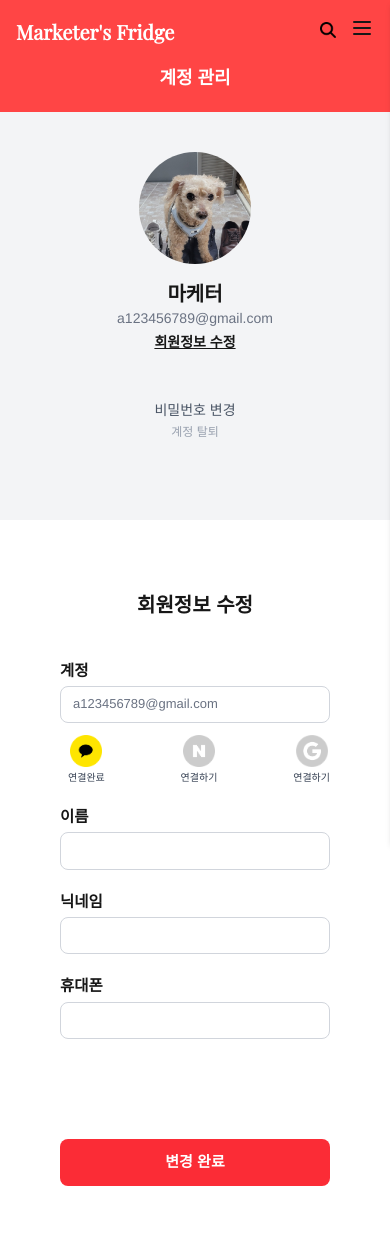
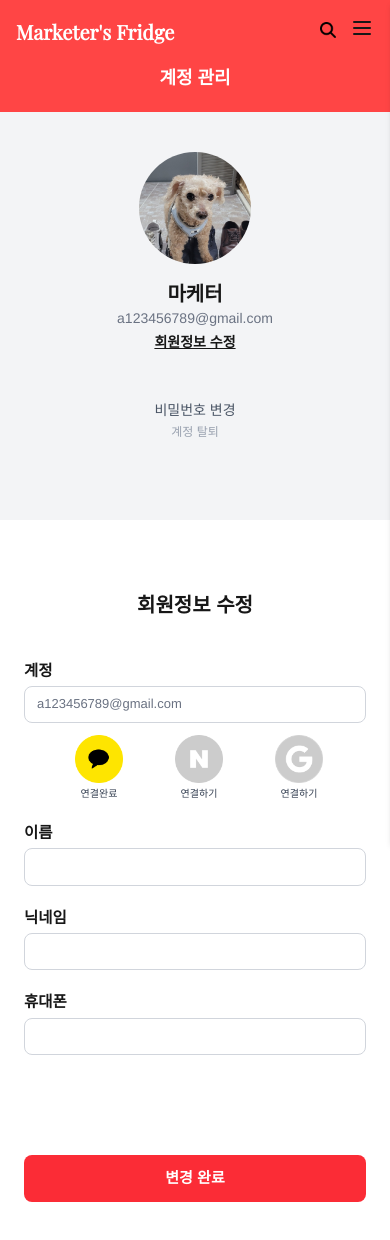
Before and after one commit to Marketer-s-Fridge/Client, a Next.js app: page /myPage/account/myInfo in a window 390 px wide. Shown: the top 1240 px of the page. Built offline with nearby package versions, Linux system fonts and the light colour scheme.

Commit message:
style: 마이페이지 수평 패딩 조정, 간편 로그인 아이콘 크기 수정

```diff
--- a/src/app/myPage/account/myInfo/page.tsx
+++ b/src/app/myPage/account/myInfo/page.tsx
@@ -24,13 +24,13 @@ export default function AccountPage() {
 
       <main className="w-full max-w-[1024px] grid grid-cols-1 md:grid-cols-[280px_1fr] justify-self-center">
         <AccountSidebar />
-        <section className="place-items-center md:place-items-start  flex flex-1 flex-col w-full px-15 pt-17.5 pb-25">
+        <section className="place-items-center md:place-items-start  flex flex-1 flex-col w-full px-6 md:px-15 pt-17.5 pb-25">
           <h3 className="text-[20px] sm:text-[22px] font-bold mb-10">
             회원정보 수정
           </h3>
 
           <div className="w-full flex flex-1 flex-col gap-5 max-w-[400px]">
-            <div className="flex  flex-col gap-2 text-sm ">
+            <div className="flex flex-col gap-2 text-sm ">
               {/* 계정 (readonly) */}
               <TextInput
                 label="계정"
@@ -43,7 +43,7 @@ export default function AccountPage() {
               />
 
               {/* 간편 로그인 */}
-              <div className="flex flex-1 justify-between sm:justify-start gap-6 sm:gap-[25%] mt-1 pl-2 sm:pl-[145px]">
+              <div className="flex flex-1 justify-center md:justify-between sm:justify-start gap-13 md:gap-6 mt-1 pl-2 sm:pl-[145px]">
                 {[
                   {
                     name: "카카오",
@@ -68,7 +68,7 @@ export default function AccountPage() {
                     <Image
                       src={sns.src}
                       alt={sns.name}
-                      className="w-8 h-8 cursor-pointer"
+                      className="w-12 h-12 md:w-8 md:h-8 cursor-pointer"
                       width={50}
                       height={50}
                     />
--- a/src/app/myPage/account/myPwd/page.tsx
+++ b/src/app/myPage/account/myPwd/page.tsx
@@ -23,7 +23,7 @@ export default function PasswordChangePage() {
       <main className="w-full h-full max-w-[1024px] grid grid-cols-1 md:grid-cols-[280px_1fr] justify-self-center">
         <AccountSidebar />
 
-        <section className="h-full place-items-center md:place-items-start  flex flex-1 flex-col w-full px-15 pt-17.5 pb-25">
+        <section className="h-full place-items-center md:place-items-start  flex flex-1 flex-col w-full px-6 md:px-15 pt-17.5 pb-25">
           <h3 className="text-[20px] sm:text-[22px] font-bold mb-10">
             비밀번호 변경
           </h3>
```
